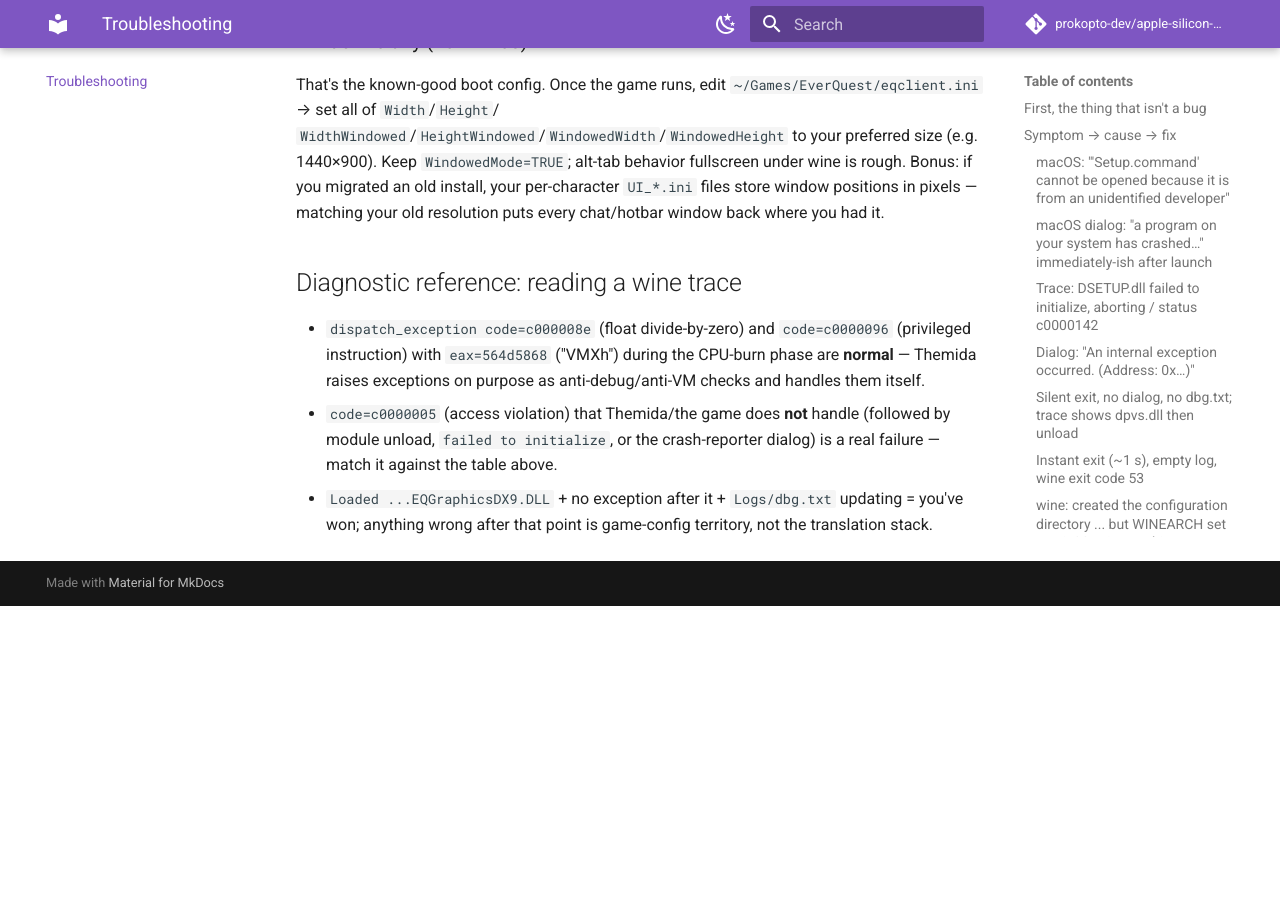
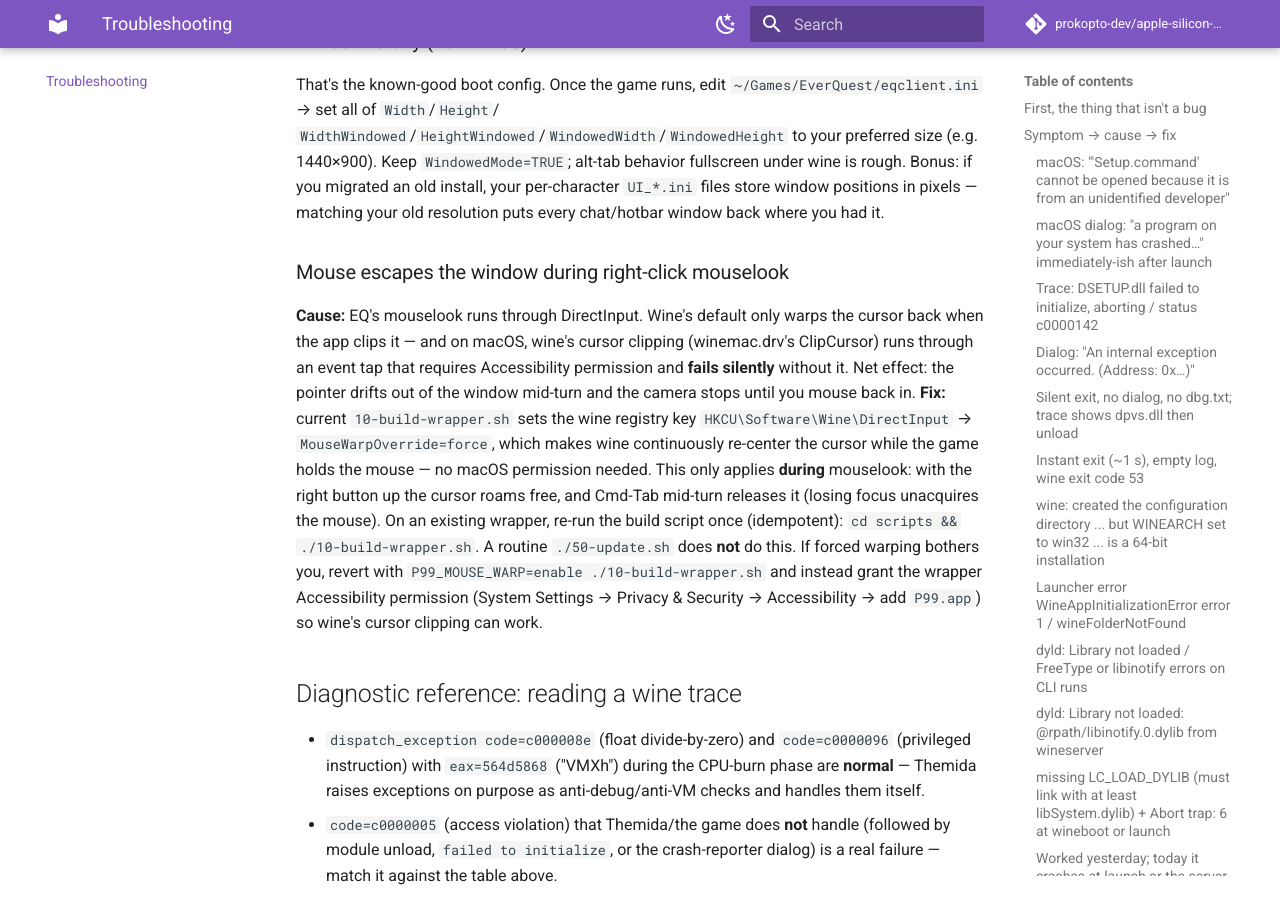
Before and after one commit to prokopto-dev/apple-silicon-p99, an MkDocs documentation site: the page built from docs/TROUBLESHOOTING.md, in a window 1280 px wide and 900 px high, scrolled down 6252 px. Built offline with MkDocs 1.6.1 and Material for MkDocs 9.7.7, drawn with Linux system fonts in a browser that asks for light colours; comment, search, counter and statistics services are not loaded; the version menu is left out; before the commit the page ends 6858 px from its top, so only the background shows below that.

Commit message:
fix: keep the cursor captured during mouselook (MouseWarpOverride=force)
EQ's hold-right-click mouselook runs through DirectInput. Wine's default
cursor-warp mode only re-centers the pointer when the app clips the
cursor — and winemac.drv implements ClipCursor via a CGEventTap that
needs macOS Accessibility permission and fails silently without it, so
the pointer drifts out of the window mid-turn and the camera stalls
until you mouse back in.

Set HKCU\Software\Wine\DirectInput MouseWarpOverride=force in the
prefix: wine re-centers the cursor continuously while the game holds
the mouse. The capture applies only during mouselook — the cursor
roams free otherwise, and Cmd-Tab releases it by unacquiring the
mouse. No macOS permission needed.

The write lives in 10-build-wrapper.sh's runs-every-invocation section
(same pattern as the winxp Version key), so fresh builds get it
automatically and existing wrappers pick it up with one idempotent
re-run. P99_MOUSE_WARP=force|enable|disable is the escape hatch,
validated before any network/filesystem work.

Co-Authored-By: Claude Fable 5 <noreply@anthropic.com>
Claude-Session: https://claude.ai/code/session_01QrALVmw4gwsbvhEJw7fwz5

```diff
--- a/docs/TROUBLESHOOTING.md
+++ b/docs/TROUBLESHOOTING.md
@@ -262,6 +262,26 @@ fullscreen under wine is rough. Bonus: if you migrated an old install, your
 per-character `UI_*.ini` files store window positions in pixels — matching
 your old resolution puts every chat/hotbar window back where you had it.
 
+### Mouse escapes the window during right-click mouselook
+**Cause:** EQ's mouselook runs through DirectInput. Wine's default only warps
+the cursor back when the app clips it — and on macOS, wine's cursor clipping
+(winemac.drv's ClipCursor) runs through an event tap that requires
+Accessibility permission and **fails silently** without it. Net effect: the
+pointer drifts out of the window mid-turn and the camera stops until you
+mouse back in.
+**Fix:** current `10-build-wrapper.sh` sets the wine registry key
+`HKCU\Software\Wine\DirectInput` → `MouseWarpOverride=force`, which makes
+wine continuously re-center the cursor while the game holds the mouse — no
+macOS permission needed. This only applies **during** mouselook: with the
+right button up the cursor roams free, and Cmd-Tab mid-turn releases it
+(losing focus unacquires the mouse). On an existing wrapper, re-run the
+build script once (idempotent): `cd scripts && ./10-build-wrapper.sh`.
+A routine `./50-update.sh` does **not** do this.
+If forced warping bothers you, revert with
+`P99_MOUSE_WARP=enable ./10-build-wrapper.sh` and instead grant the wrapper
+Accessibility permission (System Settings → Privacy & Security →
+Accessibility → add `P99.app`) so wine's cursor clipping can work.
+
 ## Diagnostic reference: reading a wine trace
 
 - `dispatch_exception code=c000008e` (float divide-by-zero) and
```
Also changed, not shown: docs/HOW-IT-WORKS.md (+4 -0 lines), docs/WHAT-WE-CHANGE.md (+1 -0 lines), 3 other files.
